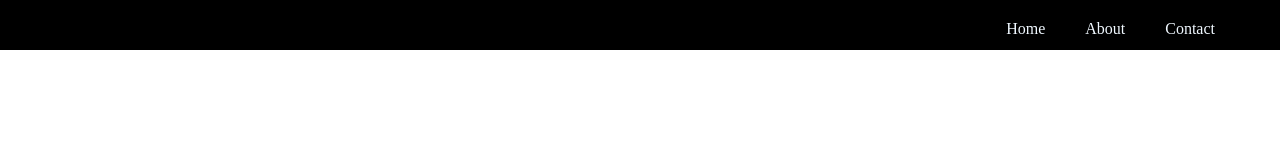
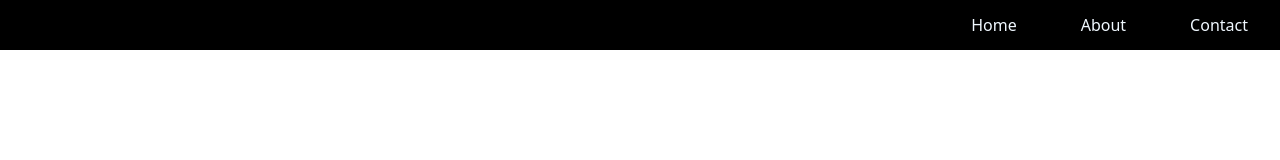
Before and after one commit to JKuriata/mobileTutorial, a React (Vite) app: page / in a window 1280 px wide. Shown: the top 160 px of the page. Built offline with nearby package versions, Linux system fonts and the light colour scheme.

Commit message:
enhancement: improved styling

```diff
--- a/src/Components/NavBar/NavBar.css
+++ b/src/Components/NavBar/NavBar.css
@@ -1,42 +1,69 @@
+/* Navigation bar container */
 .navigation {
     width: 100%;
     height: 50px;
     background-color: rgb(0, 0, 0);
     color: aliceblue;
+    display: flex;
+    align-items: center;
+    justify-content: right;
+    position: relative;
 }
 
-.navigation ul{
-
+/* Default navigation styling for larger screens */
+.navigation ul {
     display: flex;
     flex-wrap: wrap;
-    float: right;
-    margin: 20px 0;
-    padding: 0 25px;
 }
 
-.navigation ul li{
+.navigation ul li {
     list-style-type: none;
-    padding-right: 40px;
+    padding: 2rem;
+    transition: background-color 0.3s, transform 0.3s;
 }
 
+.navigation ul li:hover {
+    cursor: pointer;
+    background-color: cadetblue;
+}
+
+/* Hide hamburger menu on large screens */
 .hamburger {
     display: none;
 }
 
-@media (max-width: 1000px){
-    .hamburger{
+/* Styles for smaller screens */
+@media (max-width: 1000px) {
+
+    /* Show hamburger on smaller screens */
+    .hamburger {
         display: block;
         position: fixed;
-        padding-top: 10px;
         margin-left: 10px;
         z-index: 10;
         cursor: pointer;
     }
-    .navigation ul{
+
+    /* Hide the menu initially */
+    .navigation ul {
         display: none;
+        position: absolute;
+        top: 100%;
+        left: 0;
+        width: 100%;
+        background-color: black;
+        padding: 0;
     }
+
+    /* Show the menu when open */
     .navigation ul.open {
         display: block;
-        background-color: black;
+    }
+
+    /* Style the menu items in the dropdown */
+    .navigation ul.open li {
+        display: block;
+        padding: 1rem;
+        text-align: center;
     }
 }
--- a/src/index.css
+++ b/src/index.css
@@ -1,5 +1,6 @@
 /* index.css */
 
 * {
+  font-family: system-ui, -apple-system, BlinkMacSystemFont, 'Segoe UI', Roboto, Oxygen, Ubuntu, Cantarell, 'Open Sans', 'Helvetica Neue', sans-serif;
     margin: 0px;
   }
```
